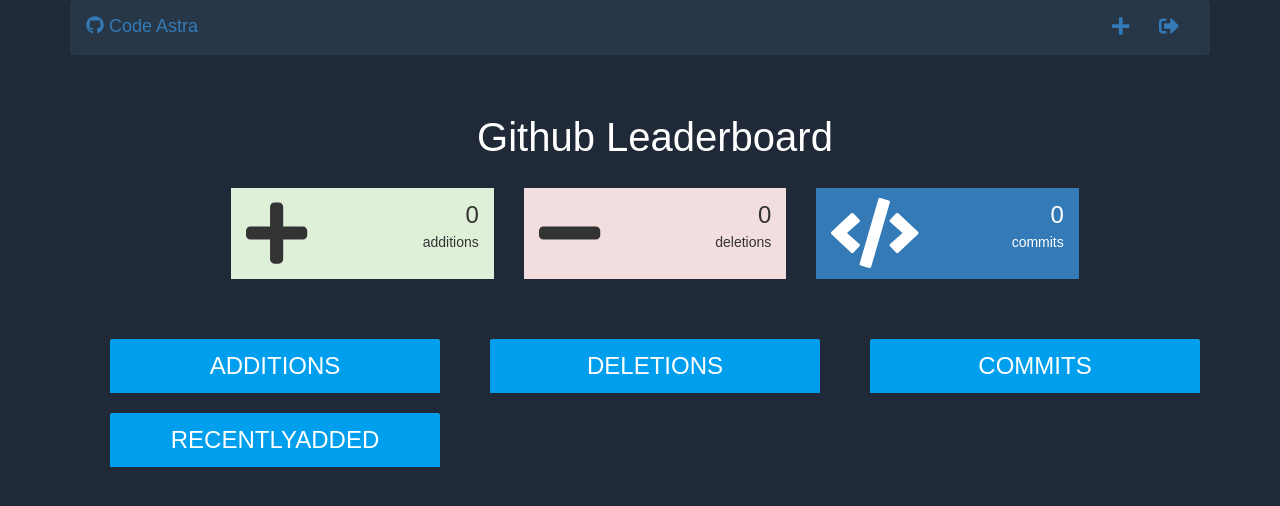
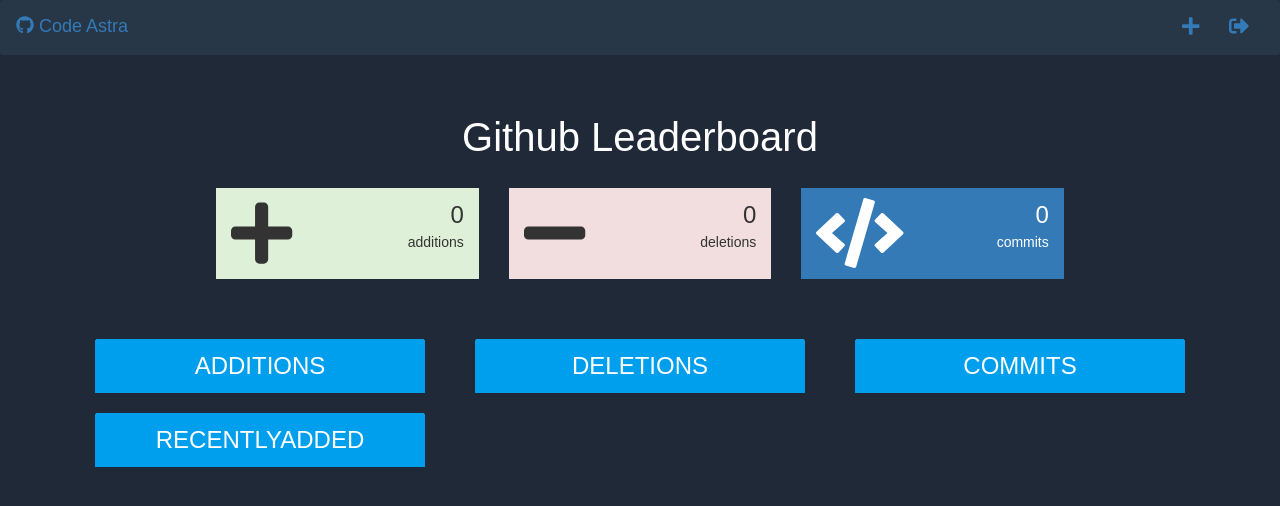
Before and after one commit to ranganathk/github-leaderboard-frontend, a React (Create React App) app: page / in a window 1280 px wide. Shown: the top 506 px of the page. Built offline with nearby package versions, Linux system fonts and the light colour scheme.

Commit message:
Make Header go full width.

```diff
--- a/src/App.js
+++ b/src/App.js
@@ -35,7 +35,7 @@ class App extends Component {
     return (
       <div className="App">
         <BrowserRouter>
-          <div className="container">
+          <div>
             {this.state.loggedIn && (
               <Route
                 render={props => (
```
